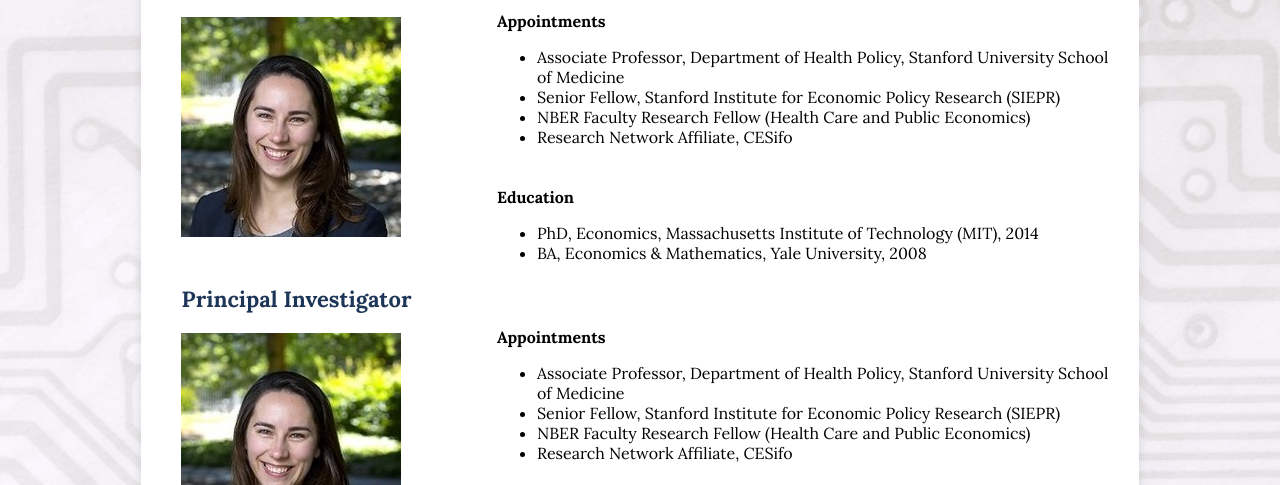
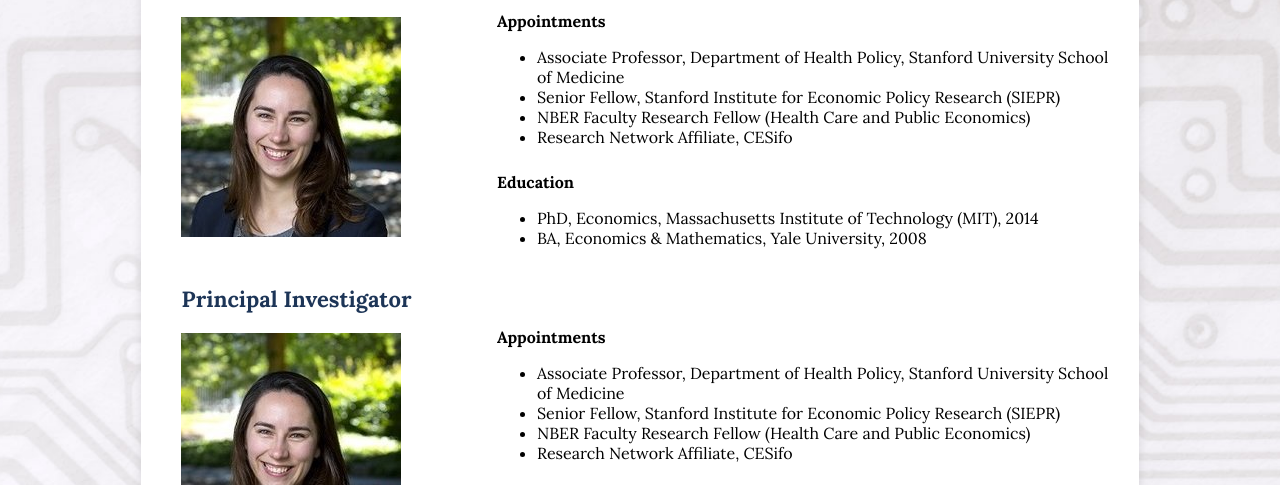
Before and after one commit to meghanap22/test1, a plain HTML site: page team.html in a window 1280 px wide. Shown: the part 237-722 px from the top of the page. Drawn offline with Linux system fonts and the light colour scheme.

Commit message:
Update team.html

```diff
--- a/team.html
+++ b/team.html
@@ -169,7 +169,7 @@
             margin-top: 52px; /* Move "Appointments" down */
         }
         .education {
-            margin-top: 40px; /* Move "Education" down */
+            margin-top: 25px; /* Move "Education" down */
         }
         footer {
             background-color: #1d3557;
```
